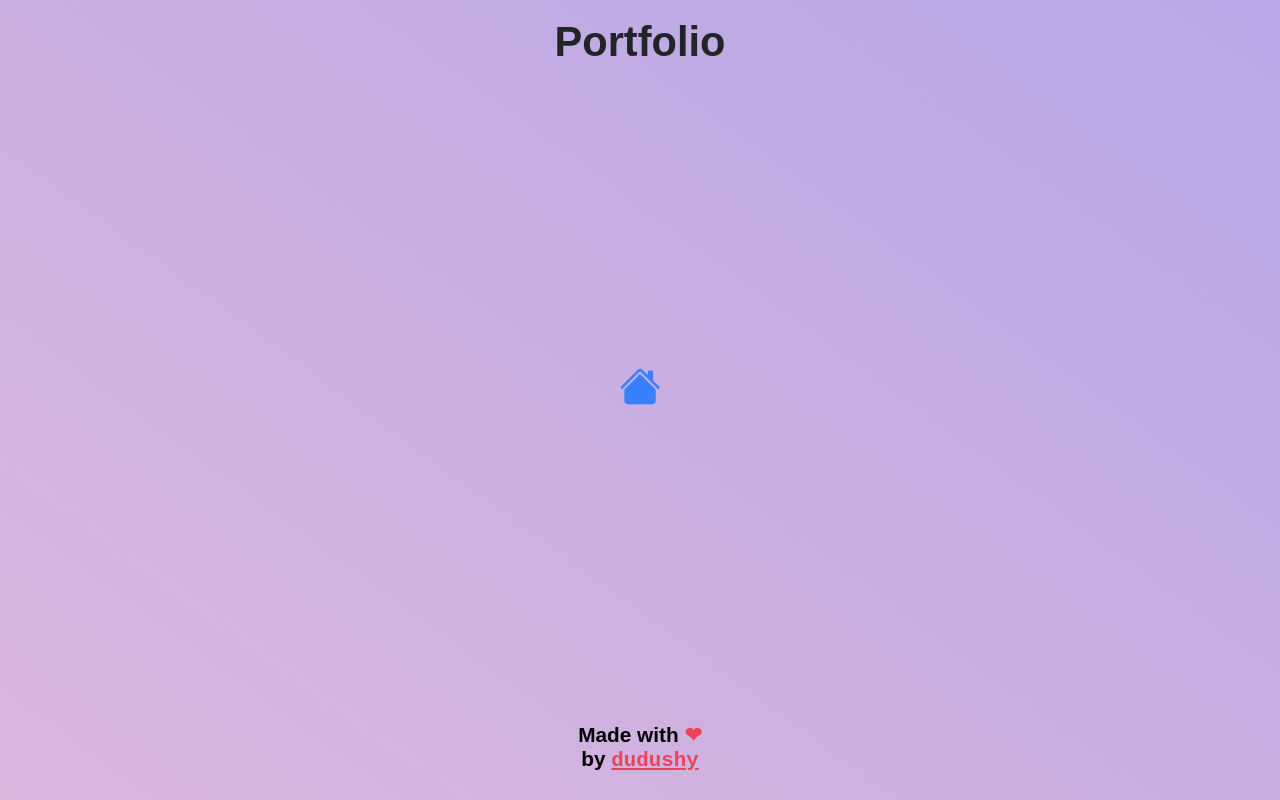
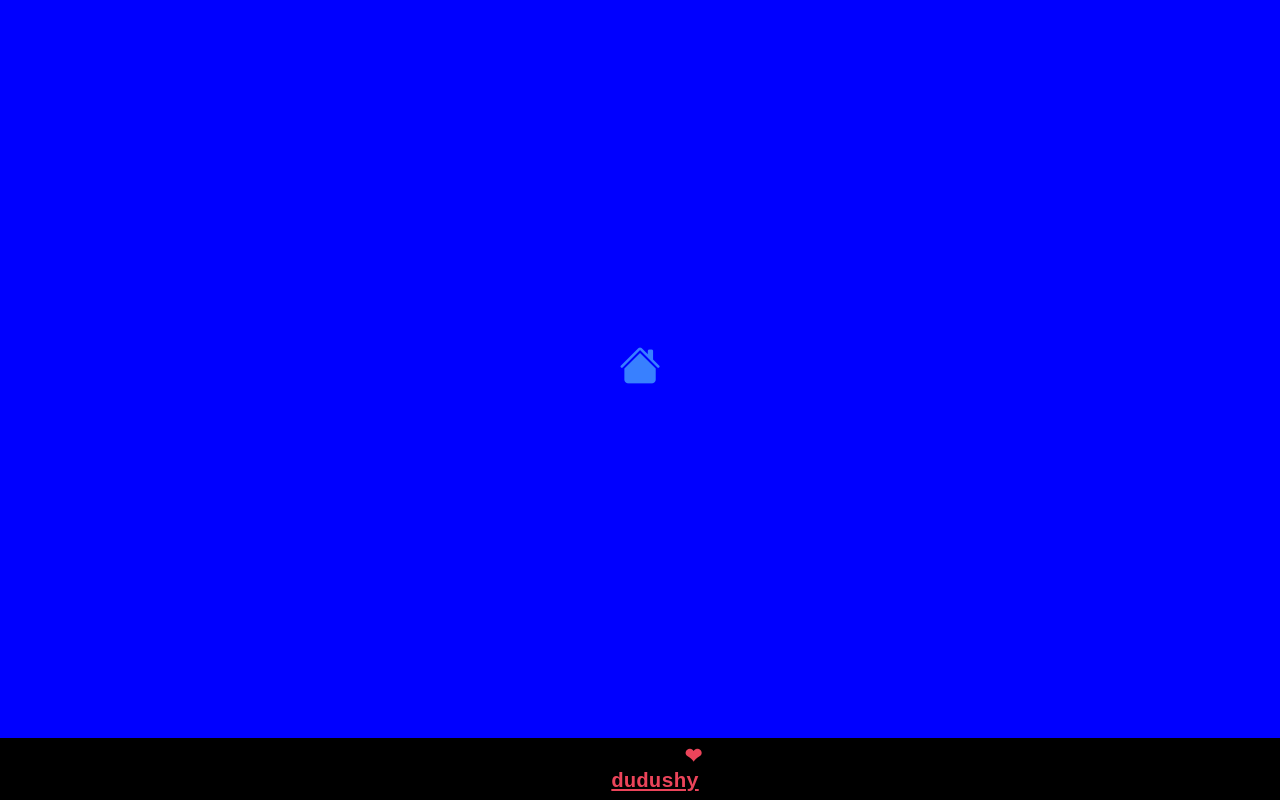
Before and after one commit to dudushy/dudushy.github.io, an Angular app: page / in a window 1280 px wide. Built offline with nearby package versions, Linux system fonts and the light colour scheme.

Commit message:
Working on layout

```diff
--- a/src/app/app.component.html
+++ b/src/app/app.component.html
@@ -1,9 +1,7 @@
 <main>
-  <header>
-    <a href="">{{PROJECT_NAME}}</a>
-  </header>
+  <div id="main-content">
+    <canvas id="rainbow-background"></canvas>
 
-  <div id="main-content">
     <router-outlet></router-outlet>
   </div>
 
--- a/src/app/app.component.scss
+++ b/src/app/app.component.scss
@@ -15,57 +15,33 @@ main {
   flex-direction: column;
   overflow-x: hidden;
   scroll-behavior: smooth;
-  // background: var(--mainGradient);
-  &::before {
-    content: "";
-    position: fixed;
-    top: 50%;
-    left: 50%;
-    transform: translate(-50%, -50%);
-    @include square(calc(var(--responsiveUnit) * 200));
-    background: var(--mainGradient);
-    z-index: -1;
-    @include allVendors(animation, 50s spin linear infinite);
-  }
+}
+
+#rainbow-background {
+  position: absolute;
+  top: 0;
+  left: 0;
+  z-index: -1;
 }
 
 router-outlet {
   display: none;
 }
 
-header {
-  display: flex;
-  align-items: center;
-  justify-content: center;
-  background: var(--headerGradient);
-  @include fixedWidth(100%);
-  @include fixedHeight(var(--headerHeight));
-
-  a {
-    margin: 0;
-    font-size: calc(var(--responsiveUnit) * 2);
-    font-family: sans-serif;
-    font-weight: bolder;
-    color: $dark;
-    text-decoration: none;
-    @include allVendors(transition, all 250ms ease-in-out);
-    &:hover {
-      color: $white;
-    }
-  }
-}
 
 #main-content {
   @include fixedWidth(100%);
   min-height: unset;
-  background: var(--contentGradient);
+  // background: var(--contentGradient);
+  background: blue;
 }
 
 footer {
   display: flex;
   align-items: center;
   justify-content: center;
-  background: var(--footerGradient);
+  // background: var(--footerGradient);
+  background: black;
   @include fixedWidth(100%);
   @include fixedHeight(var(--footerHeight));
 
@@ -88,9 +64,3 @@ footer {
     }
   }
 }
-
-@keyframes spin {
-  to {
-    transform: translate(-50%, -50%) rotate(360deg);
-  }
-}
--- a/src/app/app.component.ts
+++ b/src/app/app.component.ts
@@ -20,6 +20,8 @@ export class AppComponent {
 
   theme = 'dark';
   hasScrollbar = false;
+
+  rainbowMatrixInterval = 25;
 
   constructor(
     private cdr: ChangeDetectorRef,
@@ -51,6 +53,7 @@ export class AppComponent {
 
       this.detectScrollbar();
       this.getZoomLevel();
+      this.rainbowMatrix(this.rainbowMatrixInterval);
     };
 
     window.onload = () => {
@@ -65,6 +68,7 @@ export class AppComponent {
 
       this.detectScrollbar();
       this.getZoomLevel();
+      this.rainbowMatrix(this.rainbowMatrixInterval);
     };
 
     window.onbeforeunload = (e) => {
@@ -183,4 +187,55 @@ export class AppComponent {
       main.scrollTop = lastScrollPosition;
     }
   }
+
+  rainbowMatrix(ms: number): void {
+    console.log(`[${this.TITLE}#rainbowMatrix] ms`, ms);
+
+    const canvas = document.getElementById('rainbow-background') as HTMLCanvasElement;
+    canvas.remove();
+
+    const newCanvas = document.createElement('canvas');
+    newCanvas.id = 'rainbow-background';
+    newCanvas.style.cssText = 'position: absolute; top: 0; left: 0; z-index: -1;';
+
+    const contentDiv = document.getElementById('main-content') as HTMLDivElement;
+    contentDiv.appendChild(newCanvas);
+
+    newCanvas.height = window.innerHeight;
+    newCanvas.width = window.innerWidth;
+
+    const context = newCanvas.getContext('2d') as CanvasRenderingContext2D;
+    context.clearRect(0, 0, newCanvas.width, newCanvas.height);
+
+    const font = 'monospace';
+    const fontSize = 20;
+    context.font = `${fontSize}px ${font}`;
+
+    const cols = newCanvas.width;
+
+    const charSet = 'DUDUSHY'.split('');
+
+    const drops: string | any[] = [];
+    for (let col = 0; col < cols; col++) {
+      drops[col] = Math.floor(Math.random() * newCanvas.height);
+    }
+
+    setInterval(() => {
+      context.fillStyle = 'rgba(0, 0, 0, 0.05)';
+      context.fillRect(0, 0, newCanvas.width, newCanvas.height);
+
+      for (let col = 0; col < drops.length; col++) {
+        const char = charSet[Math.floor(Math.random() * charSet.length)];
+
+        const r = Math.floor(Math.random() * 256);
+        const g = Math.floor(Math.random() * 256);
+        const b = Math.floor(Math.random() * 256);
+        context.fillStyle = `rgb(${r}, ${g}, ${b})`;
+        context.fillText(char, col * fontSize, drops[col] * fontSize);
+
+        if (Math.random() > 0.99) { drops[col] = 0; }
+        drops[col]++;
+      }
+    }, ms);
+  }
 }
--- a/src/styles.scss
+++ b/src/styles.scss
@@ -14,8 +14,8 @@ $white: #ffffff;
 :root {
   --zoomRatio: 1;
   --responsiveUnit: calc(1vmin + 1vmax * var(--zoomRatio));
-  --headerHeight: calc(var(--responsiveUnit) * 4);
-  --footerHeight: calc(var(--responsiveUnit) * 5);
+  --headerHeight: calc(var(--responsiveUnit) * 0);
+  --footerHeight: calc(var(--responsiveUnit) * 3);
   --scrollbarWidth: calc(var(--responsiveUnit) * 0.4);
   --defaultContentHeight: calc(var(--dynamicHeight) - var(--headerHeight) - var(--footerHeight));
   --dynamicHeight: 100vh;
```
